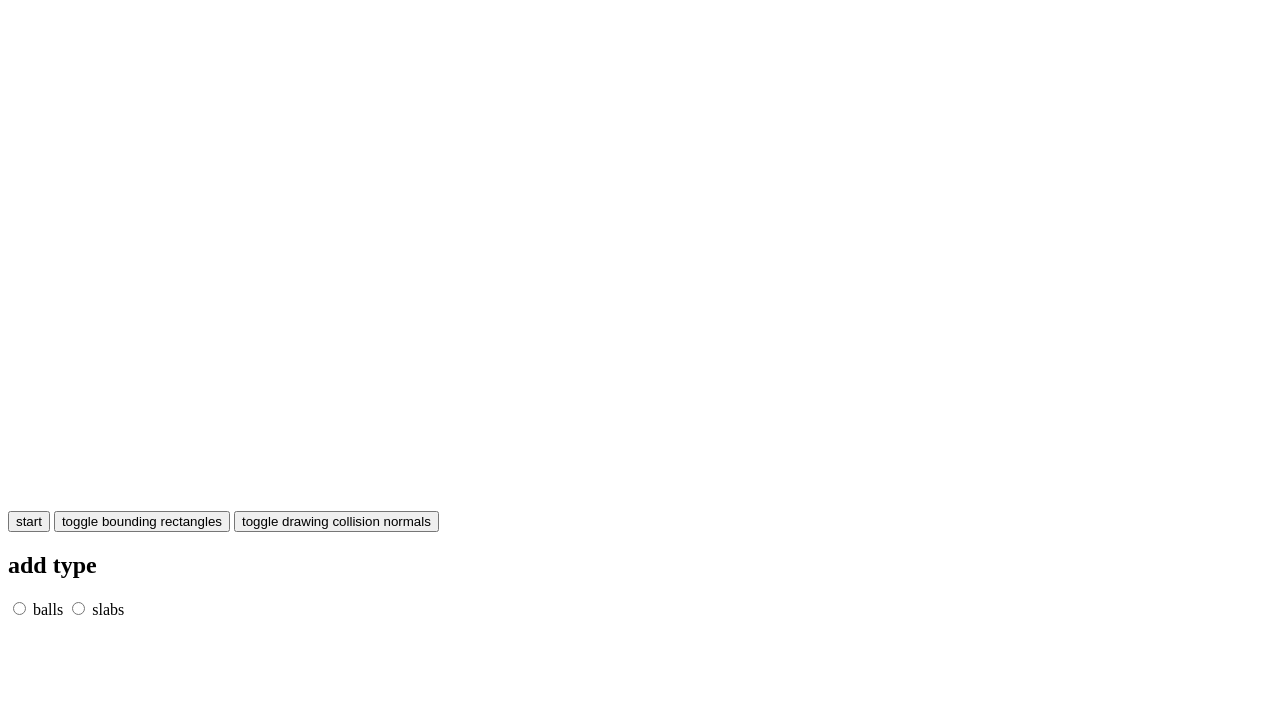
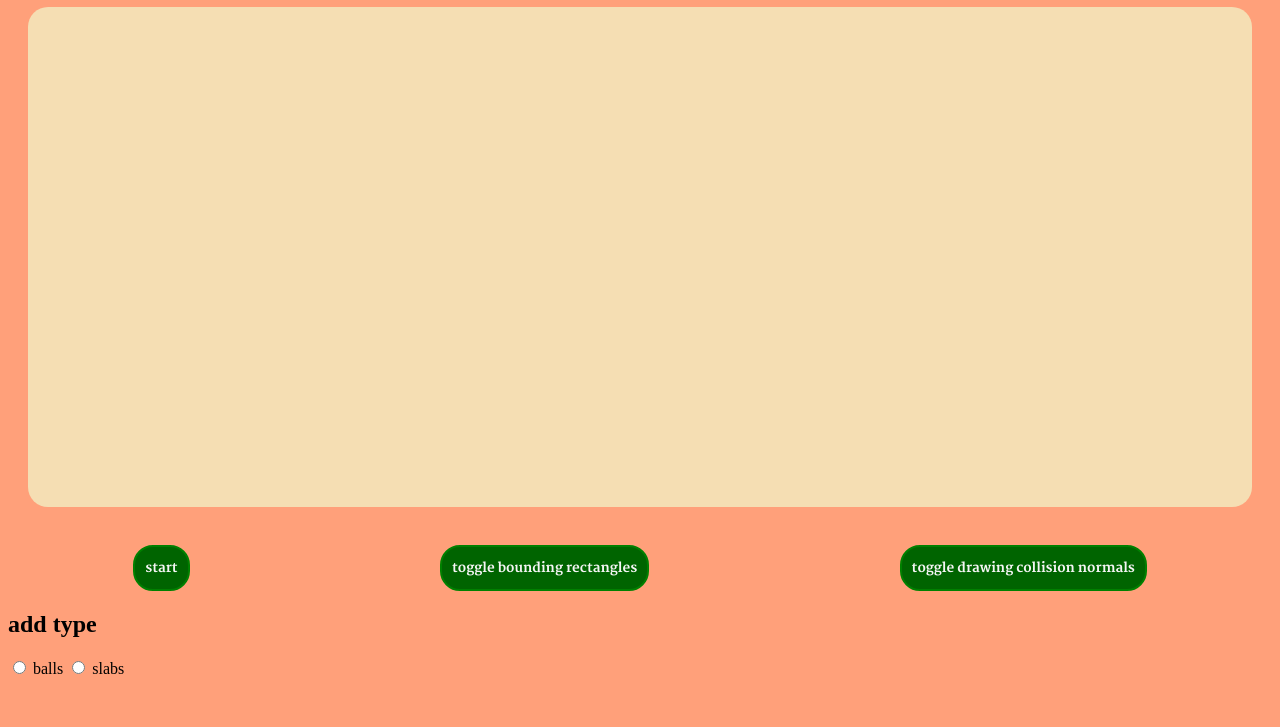
Before and after one commit to harry48225/phys-sim, a website built with webpack: page dist/index.html in a window 1280 px wide. Shown: the part 73-800 px from the top of the page. Built offline with nearby package versions, Linux system fonts and the light colour scheme.

Commit message:
Style canvas and buttons

```diff
--- a/package.json
+++ b/package.json
@@ -4,7 +4,7 @@
   "description": "simple javascript physics simulator",
   "private": true,
   "scripts": {
-    "start": "npx webpack serve",
+    "start": "npx webpack serve --open",
     "test": "jest --coverage",
     "build": "npx webpack"
   },
--- a/src/constants.js
+++ b/src/constants.js
@@ -1,7 +1,9 @@
 const TOLERANCE = 0.01
 const TIME_STEP = 0.01
+const CANVAS_SCALE_FACTOR = 1;
 
 module.exports = {
-    TOLERANCE: TOLERANCE,
-    TIME_STEP: TIME_STEP,
+    TOLERANCE,
+    TIME_STEP,
+    CANVAS_SCALE_FACTOR,
 }
--- a/src/index.js
+++ b/src/index.js
@@ -104,7 +104,13 @@ function handleCanvasClick(event, canvas, objectArray) {
 
 function start() {
 
-    DrawingTools.getCanvas().addEventListener("mousedown", (event) => {handleCanvasClick(event, DrawingTools.getCanvas(), objects)})
+    const canvas = DrawingTools.getCanvas();
+    const canvasCard = document.getElementById("canvas-card");
+
+    canvas.addEventListener("mousedown", (event) => {handleCanvasClick(event, DrawingTools.getCanvas(), objects)});
+    canvas.setAttribute("width", canvasCard.clientWidth*CONSTANTS.CANVAS_SCALE_FACTOR);
+    canvas.setAttribute("height", canvasCard.clientHeight*CONSTANTS.CANVAS_SCALE_FACTOR);
+
     // starts the simulation
     objects.push(new Ball(100,300,0,0,1,false, 5,'red'))
 
--- a/webpack.config.js
+++ b/webpack.config.js
@@ -16,6 +16,5 @@ module.exports = {
     devServer: {
         contentBase: path.join(__dirname, 'dist'),
         injectClient: false,
-
     },
 }
```
Also changed, not shown: dist/index.css (added), dist/index.html, 1 other file.
